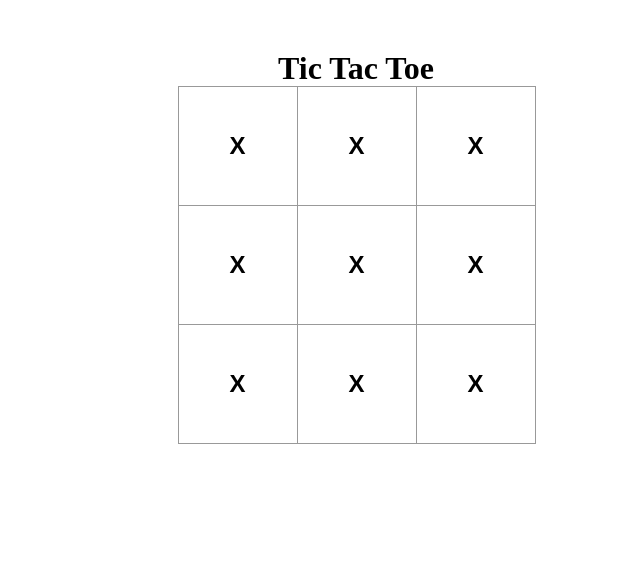
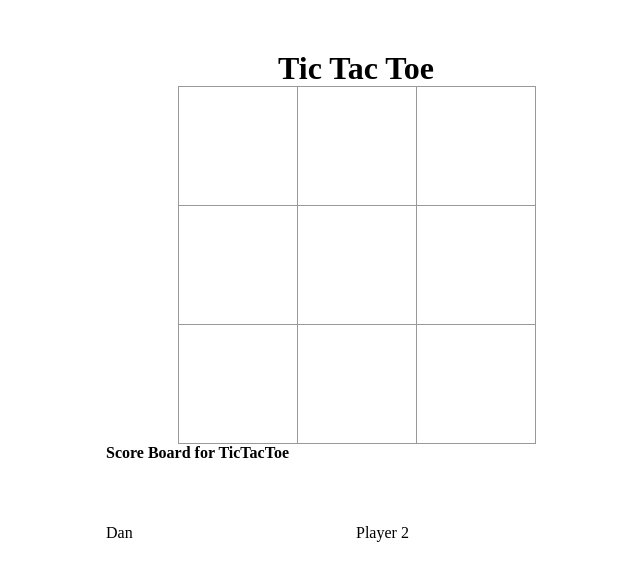
Before and after one commit to danvanhorn/react-games, a React (Create React App) app in the folder my-app/: page / in a window 1280 px wide. Shown: the top 580 px of the page, without its empty margins (284-924 px from the left). Built offline with nearby package versions, Linux system fonts and the light colour scheme.

Commit message:
add scoreboard components and concept of player

```diff
--- a/my-app/src/App.tsx
+++ b/my-app/src/App.tsx
@@ -1,6 +1,7 @@
 import * as React from 'react';
 import GameContainer from './components/Game';
 import TicTac from './components/TicTac';
+import ScoreBoard from './components/ScoreBoard';
 // import './App.css';
 // import styled from "styled-components";
 import { injectGlobal } from 'styled-components';
@@ -33,6 +34,7 @@ class App extends React.Component< AppProps, null> {
     return (
       <GameContainer numPlayers={2}>
         <TicTac />
+        <ScoreBoard game="TicTacToe"/>
       </GameContainer>
     );
   }
--- a/my-app/src/components/Cell.tsx
+++ b/my-app/src/components/Cell.tsx
@@ -3,14 +3,21 @@ import styled from 'styled-components';
 
 export interface CellProps {
     className?: string;
+    value?: string;
 }
 
 class Cell extends React.Component< CellProps , {} > {
+    handleClick() {
+        alert('click');
+    }
+
     render() {
+        const { value } = this.props;
         return(
-        <button className={this.props.className} onClick={() => alert('youve clicked')}>
-            X
-        </button>);
+            <button className={this.props.className} onClick={this.handleClick}>
+                {value}
+            </button>
+        );
     }
 }
 
--- /dev/null
+++ b/my-app/src/components/ScoreBoard.tsx
@@ -0,0 +1,32 @@
+import * as React from 'react';
+import styled from 'styled-components';
+import ScoreCard from './ScoreCard';
+
+export interface ScoreBoardProps {
+    className?: string;
+    game: string;
+}
+
+class ScoreBoard extends React.Component< ScoreBoardProps, {} > {
+    render() {
+        const { game, className } = this.props;
+        return (
+            <div className={className}>
+                <h4 style={{width: '100%', justifyContent: 'center'}}> Score Board for {game}</h4>
+                <ScoreCard id="1" playerName="Dan"/>
+                <ScoreCard id="2"/>
+            </div>
+        );
+    }
+}
+
+const styledScoreBoard = styled(ScoreBoard)`
+    display: flex;
+    flex-flow: row wrap;
+    justify-content: space-between:
+    align-content: center;
+    width: 100%;
+    height: 10em;
+`;
+
+export default styledScoreBoard;
--- /dev/null
+++ b/my-app/src/components/ScoreCard.tsx
@@ -0,0 +1,41 @@
+import * as React from 'react';
+import styled from 'styled-components';
+
+export interface ScoreCardProps {
+    className?: string;
+    playerName?: string;
+    id: string;
+}
+
+class ScoreCard extends React.Component< ScoreCardProps, {} > {
+    constructor() {
+        super();
+    }
+
+    render() {
+        const { className, playerName, id } = this.props;
+        let content = null;
+        if (!playerName) {
+            content = (
+                <div id={id} className={className}>
+                    Player {id}
+                </div>
+            );
+        }else {
+            content = (
+                <div id={id} className={className}>
+                    {playerName}
+                </div>
+            );
+        }
+        return content;
+    }
+}
+
+const styledScoreCard = styled(ScoreCard)`
+    display: flex-box;
+    flex-flow: column nowrap;
+    width: 50%;
+`;
+
+export default styledScoreCard;
```
